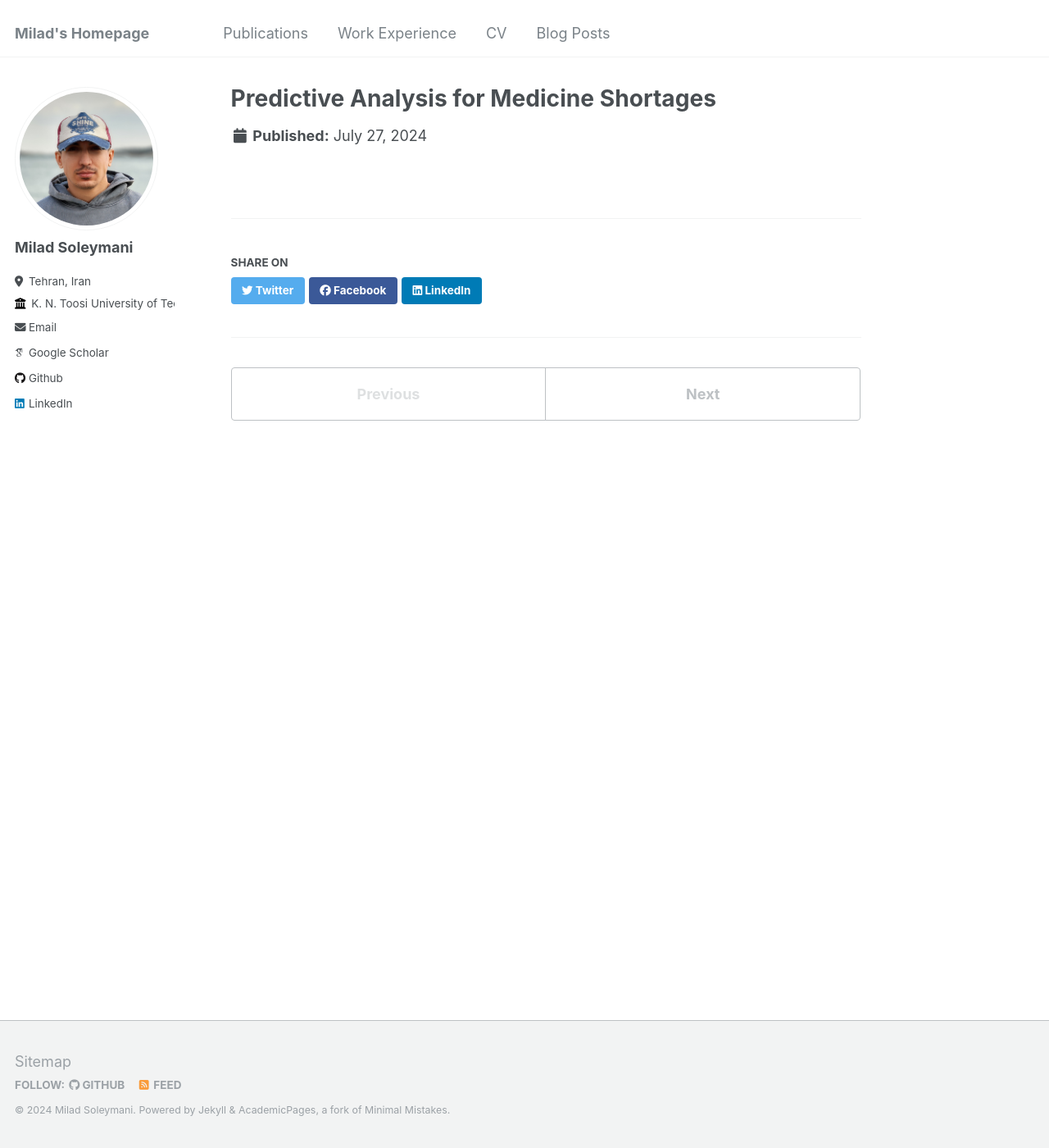
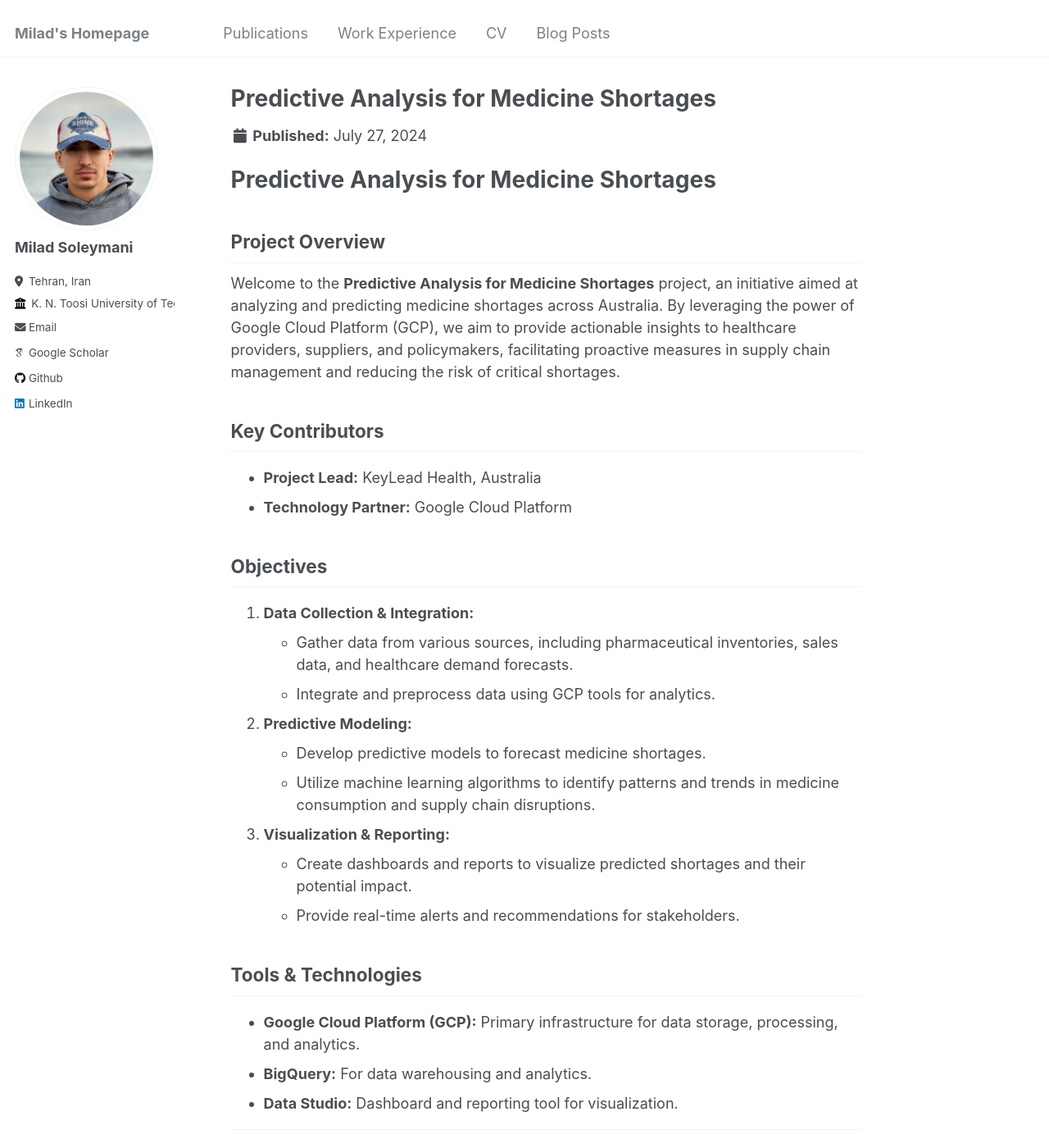
Before and after one commit to MiladSoleymani/Milad-Soleymani, a Jekyll site: the page built from _portfolio/portfolio-01.md, in a window 1280 px wide and 1400 px high. Shown: the whole window at 82% size. Built offline with Jekyll 4.4.1, drawn with Linux system fonts in a browser that asks for light colours; some web fonts are replaced.

Commit message:
Update portfolio-01.md

```diff
--- a/_portfolio/portfolio-01.md
+++ b/_portfolio/portfolio-01.md
@@ -3,3 +3,36 @@ title: "Predictive Analysis for Medicine Shortages"
 excerpt: "<img width='350' alt='Screenshot 2024-05-29 at 10 52 36 PM' src='https://github.com/MiladSoleymani/Milad-Soleymani/assets/78655282/fae90c65-9726-47f9-a650-c300aa47aad6'> <br/> <br/> Collaborating on a high-impact project utilizing Google Cloud Platform to analyze and <br/> predict medicine shortages across Australia, facilitating proactive measures in supply <br/> chain management and reducing the risk of critical shortages. <br/> [KeyLead Health](https://keyleadhealth.com/), Australia"
 collection: portfolio
 ---
+
+# Predictive Analysis for Medicine Shortages
+
+## Project Overview
+
+Welcome to the **Predictive Analysis for Medicine Shortages** project, an initiative aimed at analyzing and predicting medicine shortages across Australia. By leveraging the power of Google Cloud Platform (GCP), we aim to provide actionable insights to healthcare providers, suppliers, and policymakers, facilitating proactive measures in supply chain management and reducing the risk of critical shortages.
+
+## Key Contributors
+
+- **Project Lead:** KeyLead Health, Australia
+- **Technology Partner:** Google Cloud Platform
+
+## Objectives
+
+1. **Data Collection & Integration:**
+   - Gather data from various sources, including pharmaceutical inventories, sales data, and healthcare demand forecasts.
+   - Integrate and preprocess data using GCP tools for analytics.
+
+2. **Predictive Modeling:**
+   - Develop predictive models to forecast medicine shortages.
+   - Utilize machine learning algorithms to identify patterns and trends in medicine consumption and supply chain disruptions.
+
+3. **Visualization & Reporting:**
+   - Create dashboards and reports to visualize predicted shortages and their potential impact.
+   - Provide real-time alerts and recommendations for stakeholders.
+
+## Tools & Technologies
+
+- **Google Cloud Platform (GCP):** Primary infrastructure for data storage, processing, and analytics.
+- **BigQuery:** For data warehousing and analytics.
+- **Data Studio:** Dashboard and reporting tool for visualization.
+
+---
```
